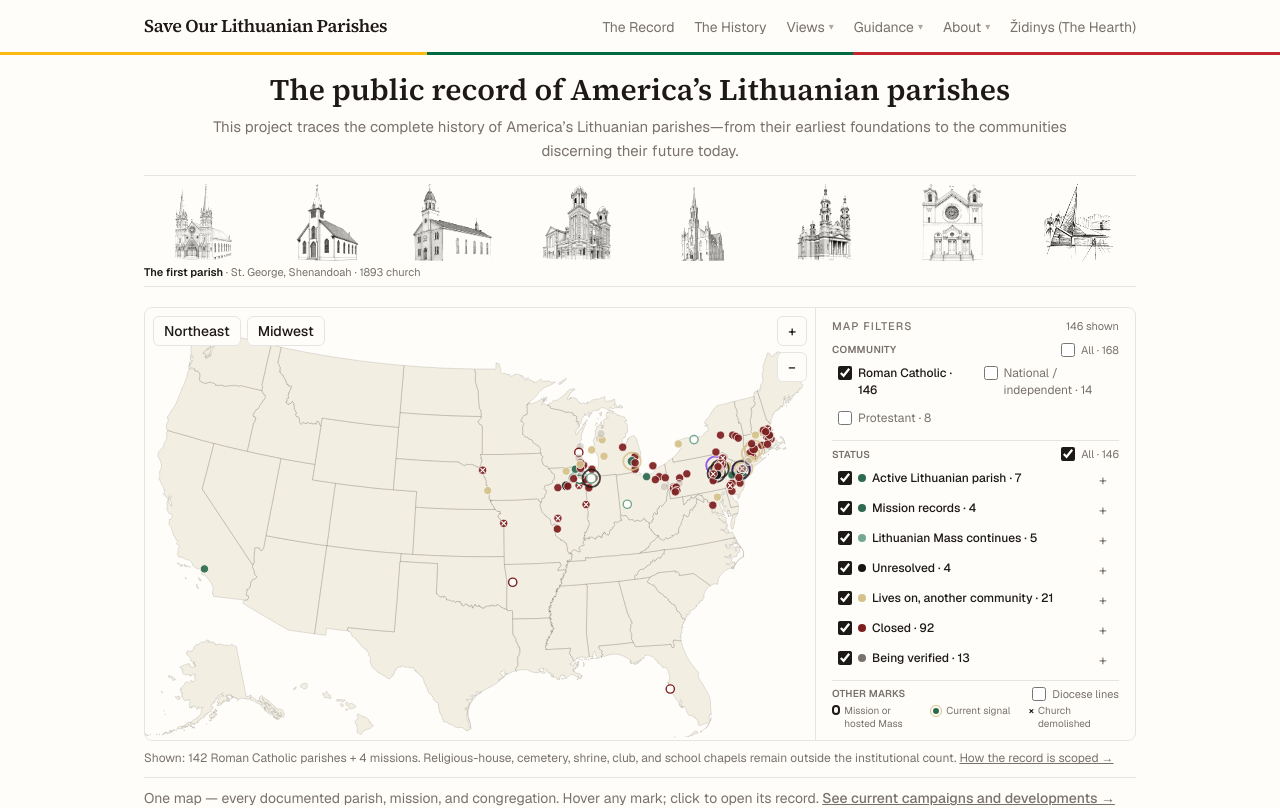
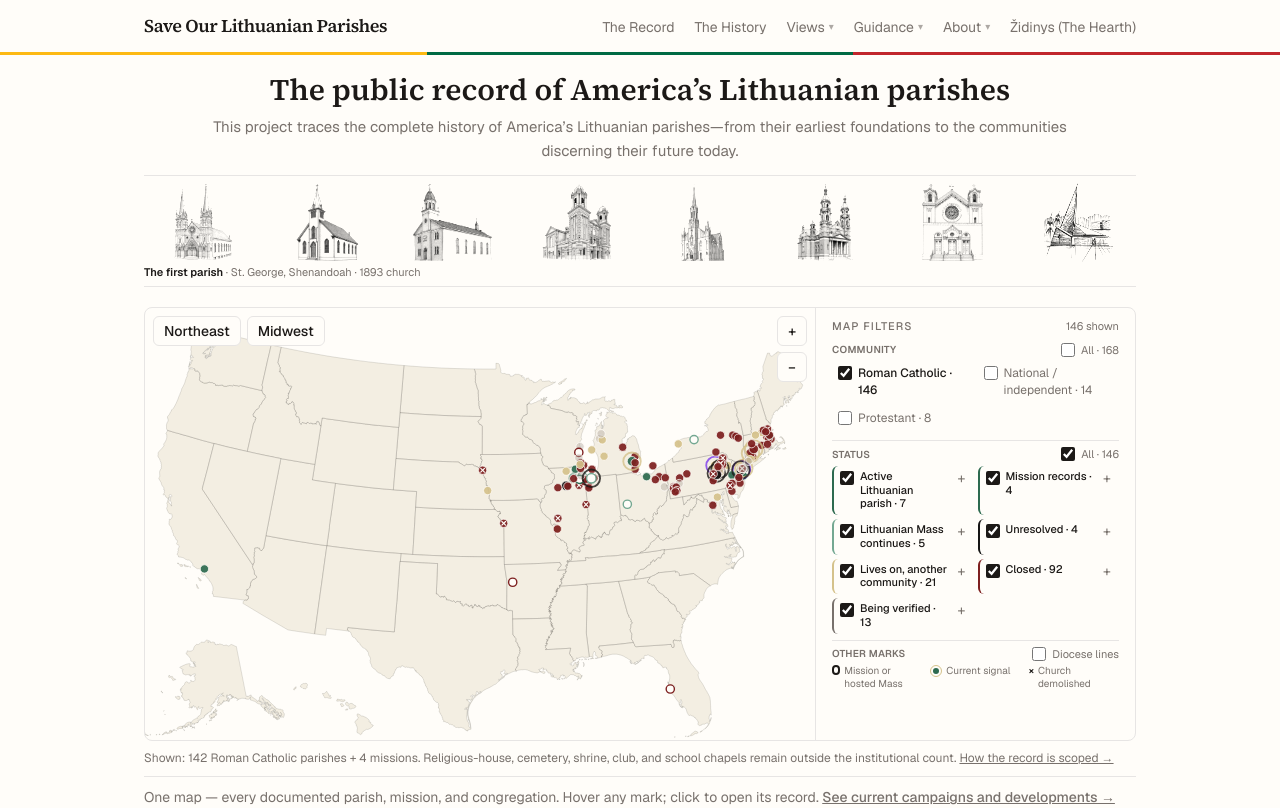
Before and after one commit to LietuvaAI/save-our-lithuanian-parishes, a Next.js app: page / in a window 1280 px wide. Shown: the top 808 px of the page. Built offline with nearby package versions, Linux system fonts and the light colour scheme.

Commit message:
Compact the map status key

```diff
--- a/components/ParishMap.tsx
+++ b/components/ParishMap.tsx
@@ -873,7 +873,7 @@ export default function ParishMap() {
                   All · {statusCounts.all}
                 </label>
               </div>
-              <div className="mt-1 grid grid-cols-1 gap-0.5">
+              <div className="mt-1 grid grid-cols-2 gap-1">
               {(
                 [
                   {
@@ -952,17 +952,18 @@ export default function ParishMap() {
                 return (
                   <div
                     key={key}
-                    className={`min-w-0 rounded-md px-1.5 py-1 ${
-                      expanded ? "col-span-1" : ""
+                    className={`relative min-w-0 rounded-md border-l-2 px-1.5 py-1 text-[11px] ${
+                      expanded ? "col-span-2" : ""
                     } ${
                       active
                         ? "bg-band"
                         : "hover:bg-band/60"
                     }`}
+                    style={{ borderColor: fill }}
                   >
-                    <div className="flex items-start gap-1">
+                    <div>
                       <label
-                        className="flex min-w-0 flex-1 cursor-pointer items-start gap-1.5 text-left leading-snug hover:text-foreground"
+                        className="flex min-w-0 cursor-pointer items-start gap-1.5 pr-5 text-left leading-tight hover:text-foreground"
                       >
                         <input
                           type="checkbox"
@@ -970,18 +971,13 @@ export default function ParishMap() {
                           onChange={() => toggleStatus(itemMode)}
                           className="mt-px h-3.5 w-3.5 shrink-0 accent-foreground"
                         />
-                        <span
-                          className="mt-1 inline-block h-2 w-2 shrink-0 rounded-full"
-                          style={{ background: fill }}
-                          aria-hidden
-                        />
                         <span className="min-w-0 flex-1 font-medium">
                           {label} · {count}
                         </span>
                       </label>
                       <button
                         type="button"
-                        className="flex h-5 w-5 shrink-0 items-center justify-center text-sm leading-none text-muted hover:text-foreground"
+                        className="absolute right-0.5 top-0.5 flex h-5 w-5 items-center justify-center text-sm leading-none text-muted hover:text-foreground"
                         aria-expanded={expanded}
                         aria-controls={detailId}
                         aria-label={`${expanded ? "Hide" : "Explain"} ${label}`}
```
